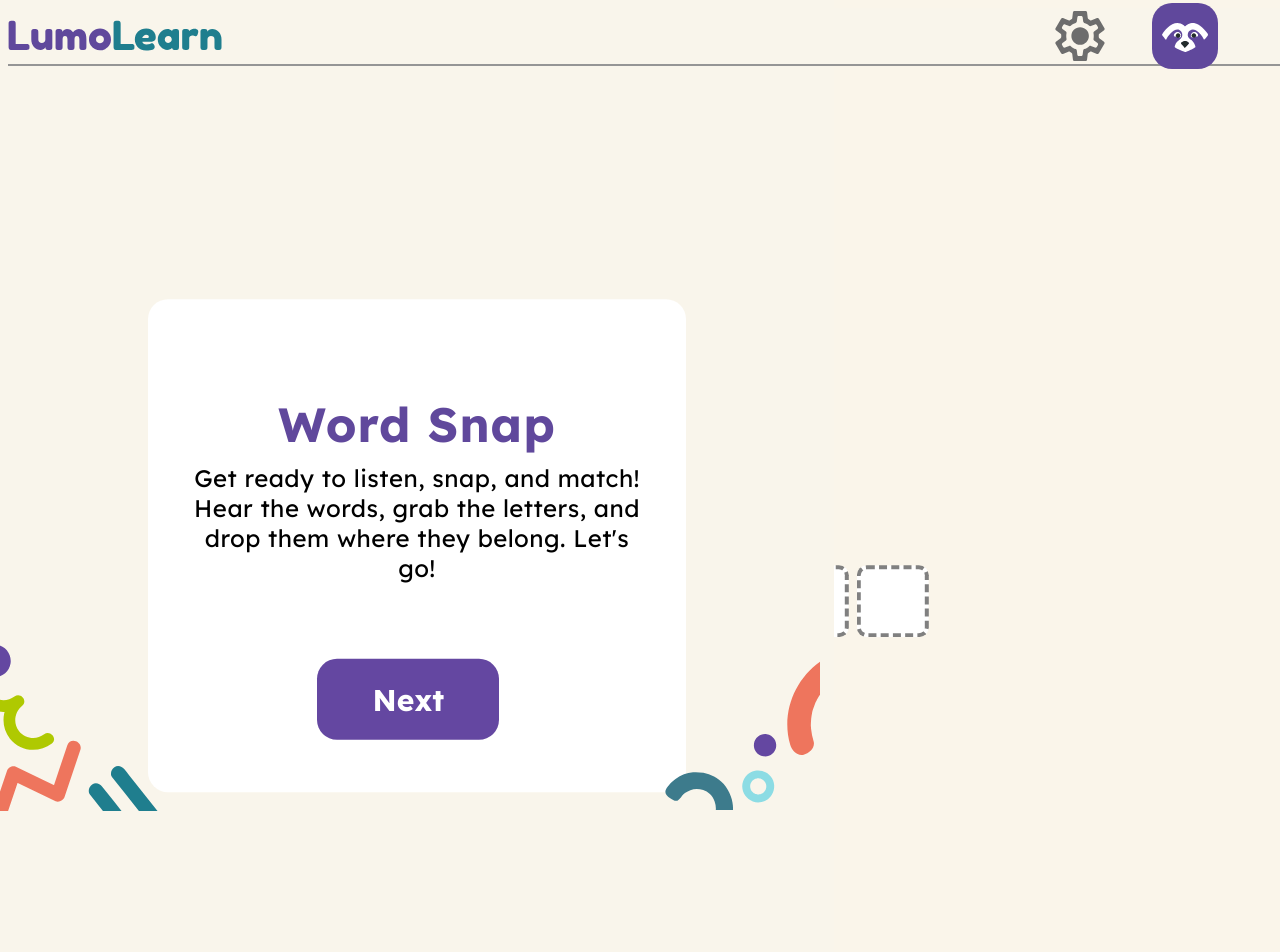
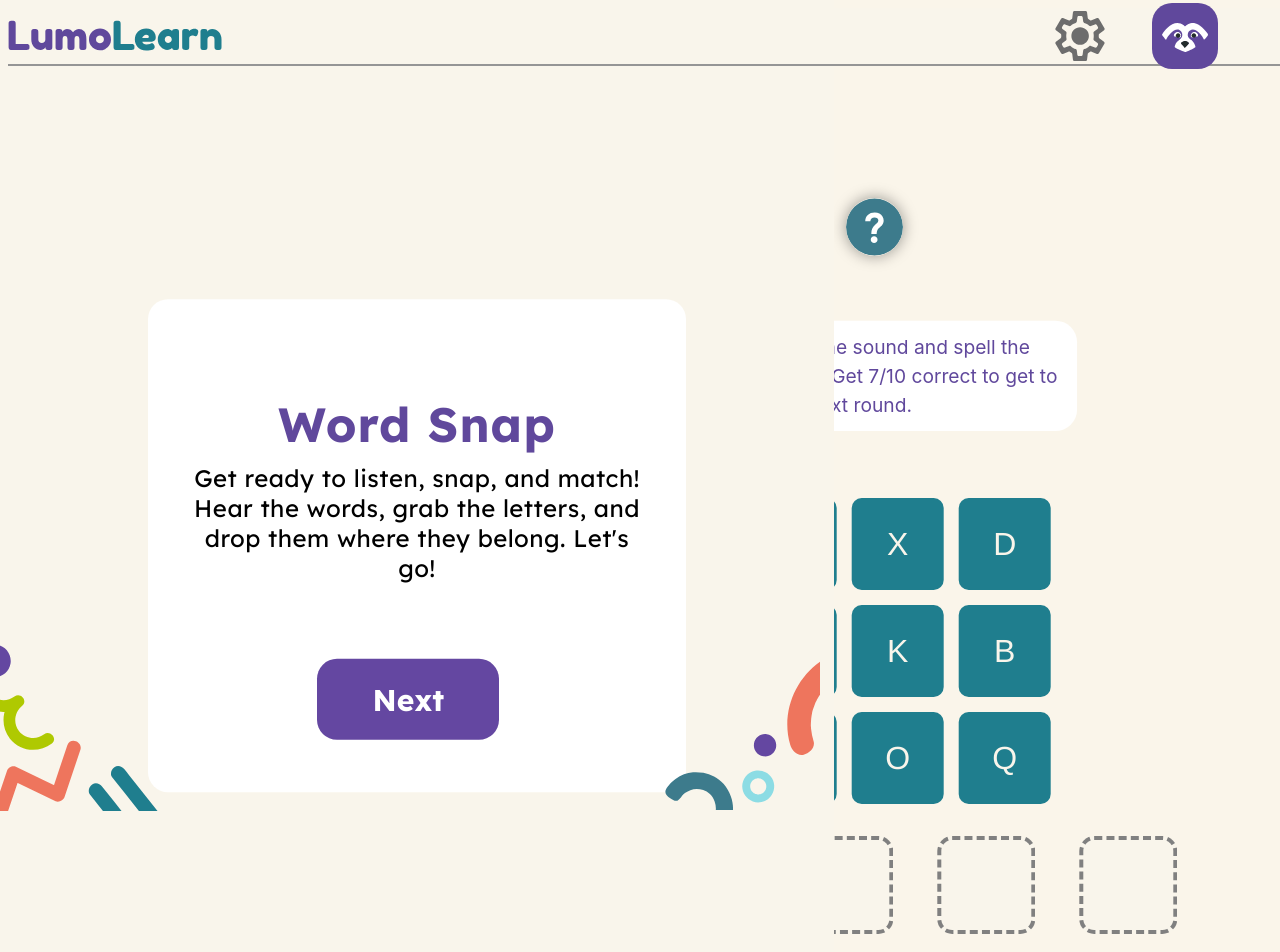
Before and after one commit to ConcernedMotley/CMPT496-Dyslexia-App, a React (Vite) app: page /ateam4/DraggingGame/1 in a window 1280 px wide. Shown: the top 952 px of the page. Built offline with nearby package versions, Linux system fonts and the light colour scheme; a web font is replaced by a local one.

Commit message:
word snap fixes

```diff
--- a/src/components/DraggingGame.jsx
+++ b/src/components/DraggingGame.jsx
@@ -1,5 +1,5 @@
 import React, { useState, useEffect } from 'react';
-import { DndContext, DragOverlay } from '@dnd-kit/core';
+import { DndContext, DragOverlay, closestCenter } from '@dnd-kit/core';
 import { Link, useParams } from 'react-router-dom';
 import LetterGrid from './draggingGame/LetterGrid';
 import DroppableBox from './draggingGame/DroppableBox';
@@ -8,6 +8,7 @@ import '../styles/DraggingGame.css';
 import '../styles/pageStyle.css';
 import Popup from 'reactjs-popup';
 import { set } from 'mongoose';
+import PlaySoundCard from './draggingGame/PlaySoundCard';
 
 import BottomSprinkles from '../components/BottomSprinkles';
 import NavBar from '../components/NavBar'
@@ -67,6 +68,9 @@ export default function DraggingGame() {
   };
 
   const handleDragOver = (event) => {
+    if (event.over) {
+      console.log("Drop Zone ID:", event.over.id, "Position:", event.over.rect);
+    }
     // if (event.over) {
     //   if (event.over.id.split('-')[0] === "dropBox")
     //     setDragOverMessage(`Dragging over ${event.over.id}`);
@@ -133,10 +137,21 @@ export default function DraggingGame() {
               )}
     <TrackerSquares trackerResults={trackerResults} />
 
-    <DndContext onDragStart={handleDragStart} onDragOver={handleDragOver} onDragEnd={handleDragEnd}>
-      <h1>Word-Snap</h1>
-      <div className="vertical-flex" style={{ touchAction: 'none' }}>
-        <AudioIcon word={currentWord} /> {/* Pass the current word */}
+    <DndContext
+        collisionDetection={closestCenter}
+        onDragStart={handleDragStart} onDragOver={handleDragOver} onDragEnd={handleDragEnd}>
+    <div className='title-help-container'>
+      <h1 className='title-font purple-text game-header spacing'>Word-Snap</h1>
+      <OddTutorial />
+                </div>
+                <div className='horizontal-flex'>
+      <div className="vertical-flex drag-flex" style={{ touchAction: 'none' }}>
+        {currentWord && (
+        <div className="card-wrapper-drag">
+        <PlaySoundCard word={currentWord} />
+        </div>)}
+
+        {/* <AudioIcon word={currentWord} /> {/* Pass the current word */}
         <LetterGrid currentWord={currentWord} arraySize={9} />
         <DroppableBox
           count={4}
@@ -146,7 +161,8 @@ export default function DraggingGame() {
           boxColors={boxColors} // Pass the box colors to DroppableBox
         />
         <p>{dragOverMessage}</p> {/* Display drag over message */}
-        <button onClick={handleDoneClick}>Done</button>
+        <button className='snap-done-btn' onClick={handleDoneClick}>Done</button>
+      </div>
       </div>
 
       {/* Drag overlay for better movement */}
--- a/src/components/draggingGame/DroppableBox.jsx
+++ b/src/components/draggingGame/DroppableBox.jsx
@@ -28,8 +28,14 @@ function DropBox({ boxId, content, updateContent, color }) {
   });
 
   return (
-    <div className="drop-box" id={boxId} key={boxId} ref={setNodeRef} style={{ backgroundColor: color }}>
+    <div className="drop-box-container">
+    <div className="drop-box" id={boxId} key={boxId} ref={setNodeRef}
+    style={{
+      backgroundColor: color,
+      /*transform: `translateX(-150%)`,*/
+     }}>
       {content}
     </div>
+   </div>
   );
 }
--- /dev/null
+++ b/src/components/draggingGame/PlaySoundCard.jsx
@@ -0,0 +1,11 @@
+import AudioIcon from '../AudioIcon';
+
+export default function PlaySoundCard ({word}) {
+    return (
+        <div className="horizontal-flex audio-card">
+            <AudioIcon word = {word} />
+            <p >Play the sound and spell the word! Get 7/10 correct to get to the next round.</p>
+
+        </div>
+    );
+}
--- a/src/components/tickTally/TickTally.jsx
+++ b/src/components/tickTally/TickTally.jsx
@@ -126,7 +126,7 @@ export default function TickTally(){
             <div className='vertical-flex'>
                 {/* <ProgressTracker /> */}
                 <div className='title-help-container'>
-                <h1 className="title-font purple-text game-header'">Tick-Tally</h1>
+                <h1 className="title-font purple-text game-header">Tick-Tally</h1>
                 <OddTutorial />
                 </div>
                 {selectedWord && <PlaySoundCard word={selectedWord.word} />}
--- a/src/styles/DraggingGame.css
+++ b/src/styles/DraggingGame.css
@@ -7,19 +7,22 @@
   display: grid;
   grid-template-columns: repeat(3, auto);
   grid-template-rows: repeat(3, auto);
-  gap: 10px;
+  gap: 15px;
   justify-content: center;
+
+  transform: translate(40%, 0%);
 }
 
 .letter-box {
   display: flex;
-  width: 32px;
-  height: 32px;
+  width: 60px;
+  height: 60px;
   background-color: var(--letter-unselected-background);
   padding: 16px;
   align-items: center;
   justify-content: center;
   border-radius: 10px;
+
 }
 
 .letter-font {
@@ -27,18 +30,52 @@
   font-size: 32px;
   color: #F9F5EB;
 }
+.drop-box-container {
+  max-width: 50%;
+  display: flex;
+  justify-content: center;
+  align-items: center;
+  margin-left: -150px; /* Adjust positioning */
 
+}
 .drop-box {
+  margin-right: -430px;
   display: flex;
-  width: 32px;
-  height: 32px;
-  background-color: white;
-  padding: 16px;
+  width: 90px;
+  height: 90px;
+
+  background-color: #F9F5EB;
+  padding: 0px;
   align-items: center;
   justify-content: center;
-  border-radius: 10px;
+  border-radius: 15px;
   border: 4px dashed grey;
+  transform: translate(0%, 0%); /*TODO need to move the drop box over but idk can get it over this much then it registers wrong */
+
+  font-family: 'Franklin Gothic Medium', 'Arial Narrow', Arial, sans-serif;
+  font-size: 32px;
+  color: #F9F5EB;
+
 }
+
+
+.snap-done-btn{
+    background-color: #60489C;
+    color: white;
+    font-family: "Lexend", sans-serif;
+    font-style: normal;
+    font-weight: 700;
+    font-size: 40px;
+    line-height: 50px;
+    /* identical to box height */
+    text-align: center;
+    letter-spacing: 0.02em;
+    border-radius: 20px;
+    padding: 20px 56px;
+    left: 50%;
+    bottom: 20%;
+}
+
 
 /* Free movement for dragged elements */
 .dragging {
@@ -62,3 +99,9 @@
 .drop-box.occupied {
   background-color: #d3f8d3;
 }
+
+.horizontal-flex {
+  display: flex;
+  justify-content: center; /* Ensures even spacing */
+  gap: 10px; /* Adjust spacing between drop zones */
+}
--- a/src/styles/pageStyle.css
+++ b/src/styles/pageStyle.css
@@ -8,7 +8,7 @@
     width: fit-content;
     justify-self: center;
     justify-content: center;
-    transform: translate(0%, 15%);
+    transform: translate(-10%, 10%);
 }
 
 .horizontal-flex {
@@ -36,7 +36,19 @@
     background-color: white;
     padding: 10px;
     border-radius: 18px;
-    transform: scale(1.2) translate(0%, -40%); /*move the card on tick tally*/
+    transform: scale(1.2) translate(-0%, -40%); /*move the card on tick tally and word snap*/
+}
+
+.drag-flex{
+    display: flex;
+    transform: translate(0%, 0%); /*move the card on word snap but it moves EVERYTHING*/
+}
+.card-wrapper-drag{
+    margin-left: 70%;
+}
+.spacing{ /*adding padding to just word-snap*/
+    padding-top: 5%;
+    padding-bottom: 5%;
 }
 
 .audio-card p {
```
